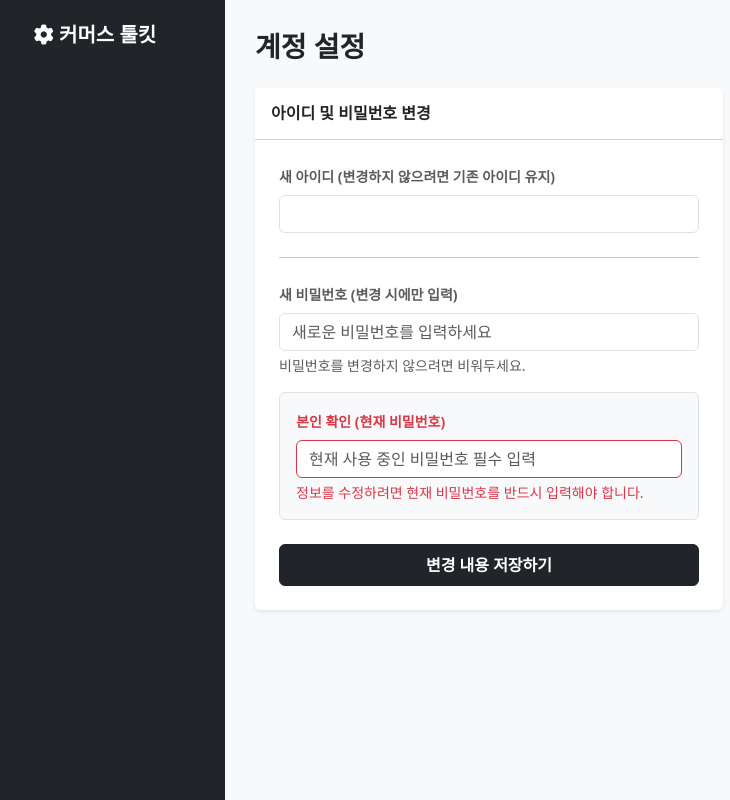
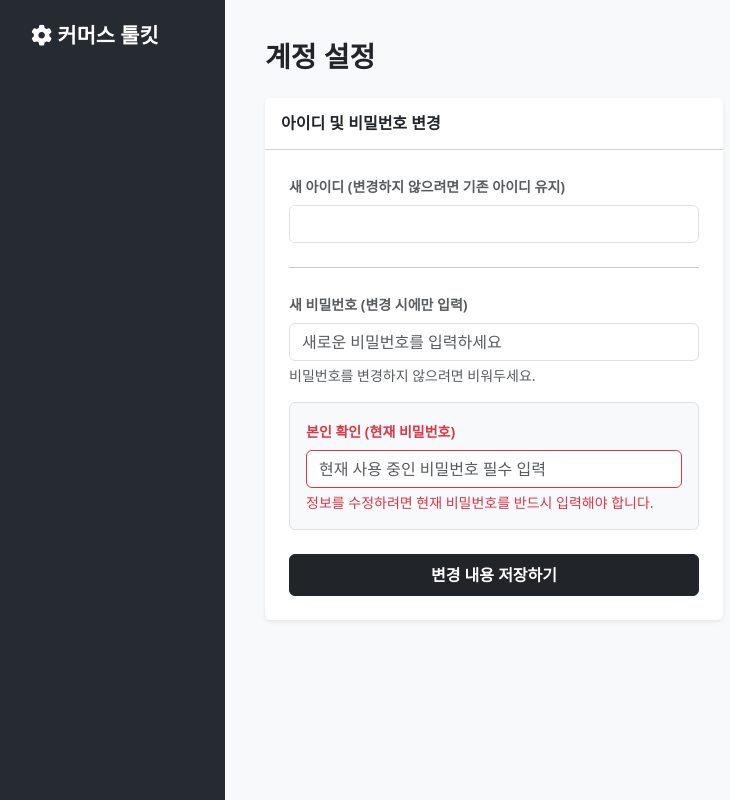
Before and after one commit to tvttvvv/naver-store-manager, a Python web app: template app/templates/auth/profile.html in a window 1280 px wide. Shown: the whole page, without its empty margins (35-765 px from the left). Run offline with Jinja, Linux system fonts and the light colour scheme; the template is opened without the code that fills it, so the values that code supplies are empty.

Commit message:
Update base.html

```diff
--- a/templates/base.html
+++ b/templates/base.html
@@ -9,113 +9,101 @@
     <style>
         body {
             background-color: #f8f9fa;
+            display: flex;
+            min-height: 100vh;
+            margin: 0;
         }
-        /* 사이드바 스타일 (사진과 동일한 어두운 색상) */
+        /* 다크 테마 좌측 사이드바 */
         .sidebar {
-            background-color: #212529;
-            min-height: 100vh;
+            background-color: #262b32; /* 사진과 유사한 짙은 회색/네이비톤 */
             width: 260px;
-            position: fixed;
-            top: 0;
-            left: 0;
+            color: #fff;
             padding-top: 20px;
+            flex-shrink: 0;
         }
         .sidebar-brand {
             color: #fff;
-            font-size: 1.25rem;
+            font-size: 1.3rem;
             font-weight: bold;
             text-align: center;
-            margin-bottom: 30px;
+            margin-bottom: 40px;
             text-decoration: none;
             display: block;
         }
         .sidebar-category {
-            color: #6c757d;
-            font-size: 0.8rem;
+            color: #8a939d;
+            font-size: 0.85rem;
             font-weight: bold;
-            padding: 15px 20px 5px 20px;
-            text-transform: uppercase;
+            padding: 20px 20px 10px 25px;
         }
         .sidebar .nav-link {
-            color: #adb5bd;
-            padding: 10px 20px;
-            font-size: 0.95rem;
-            transition: all 0.2s;
+            color: #cbd5e1;
+            padding: 12px 20px 12px 25px;
+            font-size: 1rem;
+            text-decoration: none;
+            display: block;
+            transition: 0.2s;
         }
-        .sidebar .nav-link:hover, .sidebar .nav-link.active {
+        .sidebar .nav-link:hover {
             color: #fff;
-            background-color: rgba(255,255,255,0.05);
+            background-color: rgba(255, 255, 255, 0.05);
         }
         .sidebar .nav-link i {
             width: 25px;
             text-align: center;
             margin-right: 10px;
         }
-        /* 메인 콘텐츠 영역 (사이드바 너비만큼 띄움) */
+        /* 메인 콘텐츠 영역 */
         .main-content {
-            margin-left: 260px;
-            padding: 30px;
+            flex-grow: 1;
+            padding: 40px;
+            background-color: #f8f9fa;
         }
     </style>
 </head>
 <body>
 
-    <div class="sidebar d-flex flex-column">
+    <div class="sidebar">
         <a href="{{ url_for('dashboard') }}" class="sidebar-brand">
             <i class="fa-solid fa-gear"></i> 커머스 툴킷
         </a>
 
         {% if current_user.is_authenticated %}
-        <ul class="nav flex-column mb-auto">
-            <li class="nav-item">
+        <div class="nav flex-column">
             <a href="{{ url_for('dashboard') }}" class="nav-link">
                 <i class="fa-solid fa-house"></i> 대시보드 홈
             </a>
-            </li>
 
             <div class="sidebar-category">상품 관리</div>
-            <li class="nav-item">
             <a href="{{ url_for('dashboard') }}" class="nav-link">
                 <i class="fa-solid fa-trash-can"></i> 상품 일괄 삭제 (ISBN)
             </a>
-            </li>
-            <li class="nav-item">
             <a href="#" class="nav-link">
                 <i class="fa-solid fa-magnifying-glass"></i> 상품 중복 체크
             </a>
-            </li>
 
             <div class="sidebar-category">도서 정보</div>
-            <li class="nav-item">
             <a href="#" class="nav-link">
                 <i class="fa-solid fa-book-open"></i> 교보문고 도서 수집
             </a>
-            </li>
 
             <div class="sidebar-category">모니터링</div>
-            <li class="nav-item">
             <a href="{{ url_for('studybox.index') }}" class="nav-link">
                 <i class="fa-solid fa-chart-line"></i> 스터디박스 모니터링
             </a>
-            </li>
 
             <div class="sidebar-category">환경 설정</div>
-            <li class="nav-item">
             <a href="{{ url_for('manage_keys') }}" class="nav-link">
                 <i class="fa-solid fa-key"></i> 상점 API 키 관리
             </a>
-            </li>
-            <li class="nav-item">
             <a href="#" class="nav-link">
                 <i class="fa-solid fa-user-gear"></i> 계정 설정
             </a>
-            </li>
-            <li class="nav-item mt-3">
-                <a href="{{ url_for('logout') }}" class="nav-link text-danger">
+
+            <a href="{{ url_for('logout') }}" class="nav-link mt-4" style="color: #cbd5e1;">
                 <i class="fa-solid fa-right-from-bracket"></i> 로그아웃
             </a>
-            </li>
-        </ul>
+        </div>
         {% endif %}
     </div>
 
```
Lines whose indentation alone changed are shown as unchanged.
